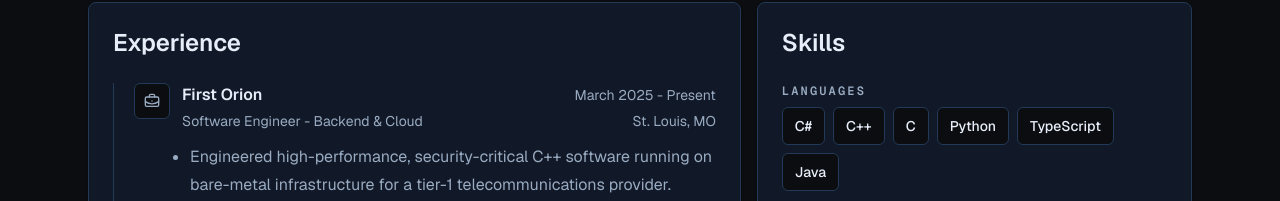
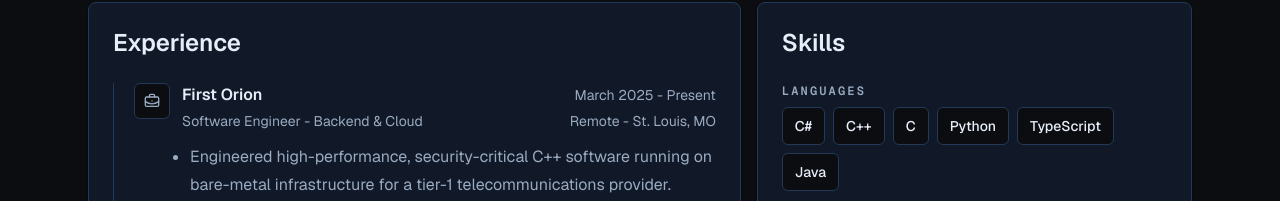
Before and after one commit to IAmUser4574/portfolio, a Next.js app: page /cv in a window 1280 px wide. Shown: the part 383-584 px from the top of the page. Built offline with nearby package versions, Linux system fonts and the light colour scheme.

Commit message:
feat: cv content fleshed out

```diff
--- a/app/cv/page.tsx
+++ b/app/cv/page.tsx
@@ -9,7 +9,7 @@ const experience = [
   {
     company: "First Orion",
     dates: "March 2025 - Present",
-    location: "St. Louis, MO",
+    location: "Remote - St. Louis, MO",
     role: "Software Engineer - Backend & Cloud",
     bullets: [
       "Engineered high-performance, security-critical C++ software running on bare-metal infrastructure for a tier-1 telecommunications provider.",
```
